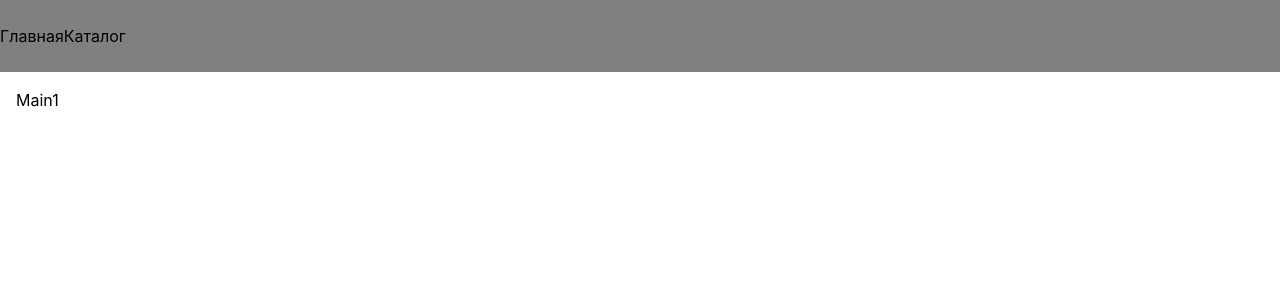
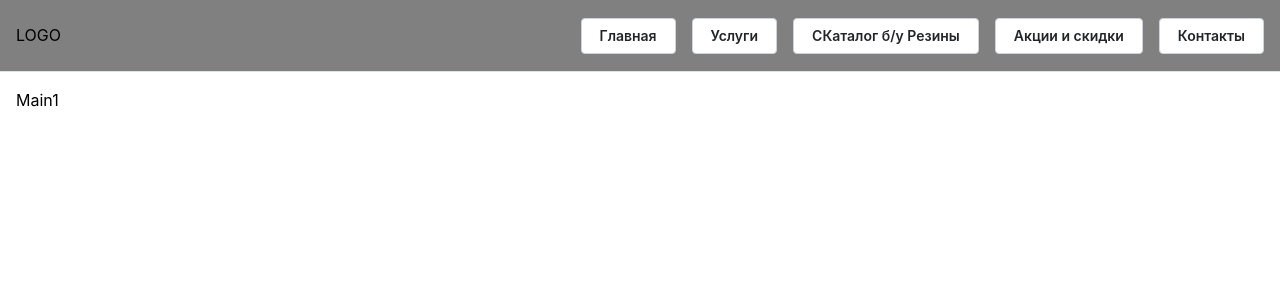
Before and after one commit to ProkoshkinLeonid/wheels_react, a React (Vite) app: page /main in a window 1280 px wide. Shown: the top 300 px of the page. Built offline with nearby package versions, Linux system fonts and the light colour scheme.

Commit message:
add burger and navbar default styles

```diff
--- a/src/App.tsx
+++ b/src/App.tsx
@@ -1,13 +1,15 @@
 import { useEffect } from "react"
 import { Outlet, useNavigate } from "react-router-dom"
 
-import { AppShell, Flex, Group } from "@mantine/core"
+import { AppShell, Button, Flex } from "@mantine/core"
+import { useDisclosure } from "@mantine/hooks"
 
 import { Header } from "./components/Header.tsx"
 import { PAGES } from "./pages/utils/routes.constants.ts"
 
 function App() {
   const navigate = useNavigate()
+  const [opened, { toggle }] = useDisclosure(false)
 
   useEffect(() => {
     navigate(PAGES.MAIN.INDEX)
@@ -15,18 +17,26 @@ function App() {
 
   return (
     <AppShell
-      h="100%"
-      display="flex"
-      withBorder={false}
-      layout="alt"
       header={{ height: 72 }}
+      navbar={{
+        width: 300,
+        breakpoint: "sm",
+        collapsed: { desktop: true, mobile: !opened },
+      }}
       padding="md"
     >
       <AppShell.Header bg="grey">
-        <Group h="100%" w="100%">
-          <Header />
-        </Group>
+        <Header opened={opened} toggle={toggle} />
       </AppShell.Header>
+
+      <AppShell.Navbar py="md" px={4}>
+        <Button variant="default">Главная</Button>
+        <Button variant="default">Услуги</Button>
+        <Button variant="default">CКаталог б/у Резины</Button>
+        <Button variant="default">Акции и скидки</Button>
+        <Button variant="default">Контакты</Button>
+      </AppShell.Navbar>
+
       <AppShell.Main pb={0} pr={0} w="100%">
         <Flex direction="column" h="100%" w="100%">
           <Outlet />
--- a/src/components/Header.tsx
+++ b/src/components/Header.tsx
@@ -1,10 +1,25 @@
-import { Flex } from "@mantine/core"
+import { FC } from "react"
 
-export const Header = () => {
+import { Burger, Button, Group } from "@mantine/core"
+
+interface HeaderProps {
+  opened: boolean
+  toggle(): void
+}
+export const Header: FC<HeaderProps> = ({ opened, toggle }) => {
   return (
-    <Flex justify="space-between">
-      <Flex>Главная</Flex>
-      <Flex>Каталог</Flex>
-    </Flex>
+    <Group h="100%" px="md">
+      <Burger opened={opened} onClick={toggle} hiddenFrom="sm" size="sm" />
+      <Group justify="space-between" style={{ flex: 1 }}>
+        <div>LOGO</div>
+        <Group ml="xl" gap="md" visibleFrom="sm">
+          <Button variant="default">Главная</Button>
+          <Button variant="default">Услуги</Button>
+          <Button variant="default">CКаталог б/у Резины</Button>
+          <Button variant="default">Акции и скидки</Button>
+          <Button variant="default">Контакты</Button>
+        </Group>
+      </Group>
+    </Group>
   )
 }
```
